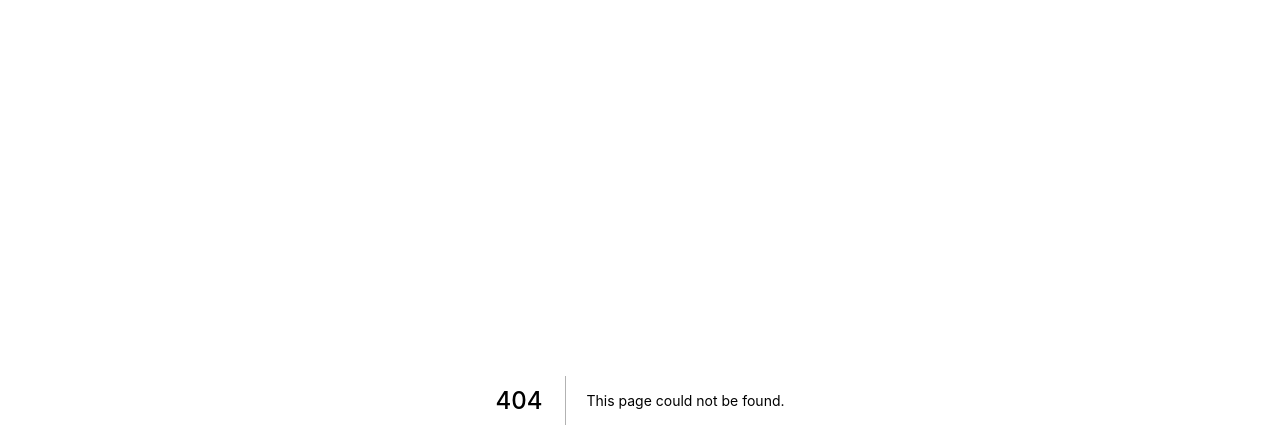
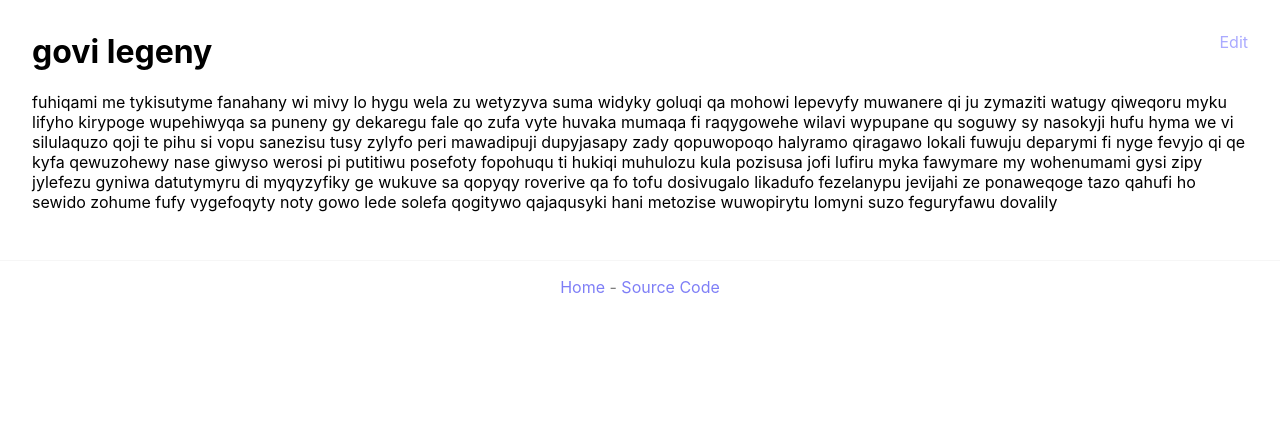
Before and after one commit to haynesgt/nextwiki, a Next.js app in the folder webapp/: page /pages/1 in a window 1280 px wide. Before the commit this address had no page. Shown: the top 448 px of the page. Built offline with nearby package versions, Linux system fonts and the light colour scheme.

Commit message:
feat: implement page view and edit. make things look nice

```diff
--- a/webapp/pages/_app.tsx
+++ b/webapp/pages/_app.tsx
@@ -1,7 +1,31 @@
 import '../styles/globals.css'
-import type { AppProps } from 'next/app'
+import type {AppProps} from 'next/app'
+import Head from "next/head";
+import styles from "../styles/Home.module.css";
 
-function MyApp({ Component, pageProps }: AppProps) {
-  return <Component {...pageProps} />
+function MyApp({Component, pageProps}: AppProps) {
+  return <div className={styles.container}>
+    <Head>
+      <title>Wiki</title>
+      <meta name="description" content="Generated by create next app"/>
+      <meta httpEquiv="content-language" content="en"/>
+      {
+        // <link rel="icon" href="/favicon.ico"/>
+      }
+      <div className={styles.navbar}>
+        <h1 className={styles.title}><a href={"/"}>Wiki</a></h1>
+      </div>
+    </Head>
+    <main className={styles.main}>
+      <Component {...pageProps} />
+    </main>
+
+    <footer className={styles.footer}>
+      <a href={"/"}>Home</a>
+      {" - "}
+      <a href="https://www.github.com/haynesgt/nextwiki">Source Code</a>
+    </footer>
+  </div>;
 }
+
 export default MyApp
--- /dev/null
+++ b/webapp/pages/_util.ts
@@ -0,0 +1,75 @@
+import {DependencyList, useCallback, useEffect, useState} from "react";
+
+export function xmur3(str: string) {
+  for (var i = 0, h = 1779033703 ^ str.length; i < str.length; i++) {
+    h = Math.imul(h ^ str.charCodeAt(i), 3432918353);
+    h = h << 13 | h >>> 19;
+  }
+  return function () {
+    h = Math.imul(h ^ h >>> 16, 2246822507);
+    h = Math.imul(h ^ h >>> 13, 3266489909);
+    return ((h ^= h >>> 16) >>> 0) / (2 ** 32);
+  }
+}
+
+export let random = xmur3("");
+
+export function srand(str: string = "") {
+  random = xmur3(str)
+}
+
+export function array(length: number) {
+  return Array.from({length});
+}
+
+export function randomInt(max: number) {
+  return Math.floor(random() * max);
+}
+
+function randomElement(array: string | any[]) {
+  return array[randomInt(array.length)];
+}
+
+export function randomWord() {
+  const consonants = 'dfghjklmnpqrstvwz';
+  const vowels = 'aeiouy';
+
+  function randomSyllable() {
+    return `${(randomElement(consonants))}${vowels[randomInt(vowels.length)]}`;
+  }
+
+  while (true) {
+    const word = array(randomInt(5) + 1).map(() => randomSyllable()).join('');
+    if (!word.match(/fuc|fuk|fux|sex|dic|dik|pus/))  return word;
+  }
+}
+
+export function randomParagraph(size: number) {
+  return array(randomInt(size) + 1).map(() => randomWord()).join(' ');
+}
+
+export type CancellablePromise<T> = Promise<T> & { cancel?: () => any };
+
+export function useAsyncCallback<T>(initialState: T, asyncFn: () => CancellablePromise<T>, deps: DependencyList) {
+  // eslint-disable-next-line react-hooks/exhaustive-deps
+  const asyncCallback = useCallback(asyncFn, deps);
+  const [data, setData] = useState<T>(initialState);
+  const [error, setError] = useState<any>();
+  useEffect(() => {
+    const promise = asyncCallback && asyncCallback();
+    if (promise) {
+      promise.then(setData).catch(setError);
+      return () => promise.cancel && promise.cancel();
+    }
+  }, [asyncCallback, setData]);
+  return {data, error};
+}
+
+export function setCancellableTimeout<T>(fn: () => T, ms: number): CancellablePromise<T> {
+  let timeout: NodeJS.Timeout;
+  const promise: CancellablePromise<T> = new Promise(resolve => {
+    timeout = setTimeout(() => resolve(fn()), ms);
+  });
+  promise.cancel = () => clearTimeout(timeout);
+  return promise;
+}
--- /dev/null
+++ b/webapp/pages/pages/[id]/index.tsx
@@ -0,0 +1,20 @@
+import {useRouter} from "next/router";
+import {getPage, getPages} from "../_data";
+import {useAsyncCallback} from "../../_util";
+import styles from "../../../styles/Home.module.css";
+
+export default function Page() {
+  const router = useRouter();
+  const {id} = router.query;
+  const {data: page, error: pageError} = useAsyncCallback(undefined, () => getPage(`${id}`), [id]);
+  return <div>
+    {pageError && <p>{`${pageError}`}</p>}
+    {page ? <div>
+      <span className={styles.edit}>
+        <a className={"link"} href={`/pages/${id}/edit`}>Edit</a>
+      </span>
+      <h1>{page.data.title}</h1>
+      <p>{page.data.content}</p>
+    </div> : <p>The page is missing</p>}
+  </div>;
+}
--- /dev/null
+++ b/webapp/pages/pages/_data.ts
@@ -0,0 +1,30 @@
+import {array, randomParagraph, setCancellableTimeout, srand} from "../_util";
+
+export interface PageDoc {
+  id: string;
+  data: {
+    title: string;
+    content: string;
+  }
+}
+
+function createPages() {
+  srand();
+  return array(10).map((_, i) => ({
+    id: `${i}`,
+    data: {
+      title: randomParagraph(5),
+      content: randomParagraph(200),
+    }
+  }));
+}
+
+const pages: PageDoc[] = createPages();
+
+export async function getPage(id: string): Promise<PageDoc | undefined> {
+  return pages.find(page => page.id === id);
+}
+
+export async function getPages(): Promise<PageDoc[]> {
+  return pages;
+}
--- a/webapp/styles/Home.module.css
+++ b/webapp/styles/Home.module.css
@@ -2,7 +2,7 @@
 }
 
 .main {
-  padding: 1em;
+  padding: 2em;
 }
 
 .navbar {
@@ -14,11 +14,17 @@
   margin: 0.5em;
 }
 
+.navbar .title a {
+  color: #002;
+}
+
 .footer {
   width: 100%;
   height: 100px;
   border-top: 1px solid #eee;
   padding: 1em;
+  text-align: center;
+  opacity: 0.5;
 }
 
 .pageSummary {
--- a/webapp/styles/globals.css
+++ b/webapp/styles/globals.css
@@ -11,13 +11,58 @@ a {
 }
 
 a.link {
-  color: blue;
+  color: #aaf;
 }
 
 a.link:hover {
   cursor: pointer;
 }
 
+.clickable-text {
+  user-select: text;
+  -webkit-user-drag: none;
+  color: #004;
+}
+
+form {
+  margin-left: auto;
+  margin-right: auto;
+  width: 100%;
+}
+
+input, label, textarea, button {
+  margin-bottom: 12px;
+  display: block;
+}
+
+input, textarea, button {
+  border: 1px solid #CCC;
+  padding: 12px;
+}
+
+input, label, textarea {
+  width: 100%;
+}
+
+textarea {
+  height: 200px;
+  resize: vertical;
+}
+
+h1 {
+  margin-top: 0;
+}
+
+button {
+  background-color: #EEE;
+  border: 1px solid #CCC;
+  cursor: pointer;
+}
+
+input.title {
+  font-size: 200%;
+}
+
 * {
   box-sizing: border-box;
 }
```
Also changed, not shown: webapp/_util.ts (deleted, +0 -47 lines), webapp/pages/index.tsx (+14 -34 lines), webapp/pages/pages/[id]/edit.tsx (added, +33 -0 lines).
